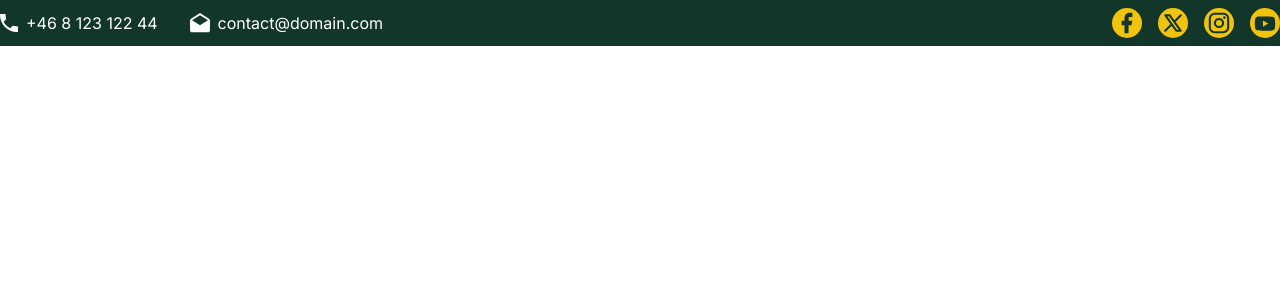
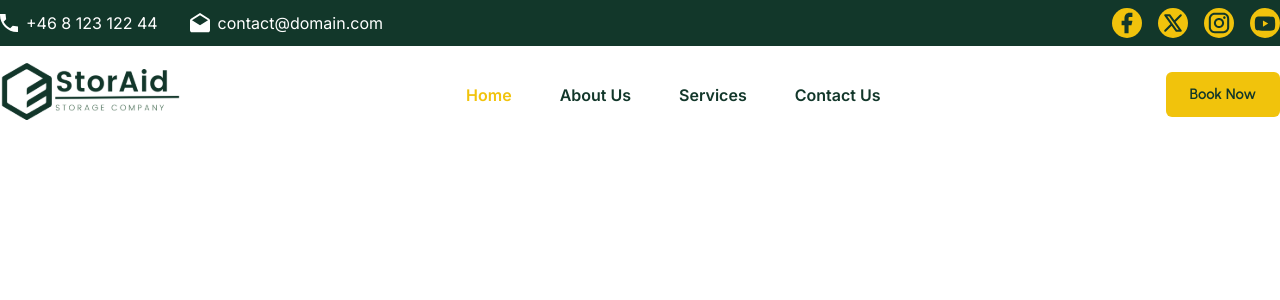
Before and after one commit to dalebjer88/storaid, a React (Vite) app: page / in a window 1280 px wide. Shown: the top 300 px of the page. Built offline with nearby package versions, Linux system fonts and the light colour scheme.

Commit message:
feat(navbar) Finalized navbar component

```diff
--- a/src/index.css
+++ b/src/index.css
@@ -1,21 +1,23 @@
 @import url('https://fonts.googleapis.com/css2?family=Inter:ital,opsz,wght@0,14..32,100..900;1,14..32,100..900&family=Manrope:wght@200..800&family=Roboto:ital,wght@0,100..900;1,100..900&display=swap');
+@import url('https://fonts.googleapis.com/css2?family=Urbanist:wght@400;600;700&display=swap');
 
 *, *::before, *::after {
     box-sizing: border-box;
 }
 :root {
-   --color-primary: #FFFFFF;
-   --color-secondary: #12372A;
-   --color-accent: #F1C30C;
-   --color-accent-3: rgba(18, 55, 42, 0.8);
+    --color-primary: #FFFFFF;
+    --color-secondary: #12372A;
+    --color-accent: #F1C30C;
+    --color-accent-3: rgba(18, 55, 42, 0.8);
+    --font-size-body: 1rem;
+    --font-size-body2: 0.9375rem;
 }
 
 html, body {
     margin: 0;
     scroll-behavior: smooth;
-    color: var(--color-primary);
+    color: var(--color-secondary);
     background-color: var(--color-primary);
-    font-size: 16px;
     font-weight: 400;
     font-family: "Inter";
     font-style: normal;
--- a/src/layout/MainLayout.jsx
+++ b/src/layout/MainLayout.jsx
@@ -1,6 +1,6 @@
 import React from 'react';
 import Header from './Header';
-// import Footer from './Footer'; // Kommenterad tills den behövs
+import Navbar from './Navbar';
 
 export default function MainLayout({ children }) {
   return (
@@ -8,7 +8,7 @@ export default function MainLayout({ children }) {
 
 
       <Header />
-
+      <Navbar />
 
       <main className="page-content">
         {children}
--- a/src/layout/Navbar.css
+++ b/src/layout/Navbar.css
@@ -0,0 +1,71 @@
+navbar {
+    min-height: 3rem;
+}
+
+.navbar-container {
+    max-width: 1825px;
+    margin: 0 auto;
+}
+
+.navbar-content {
+    display: flex;
+    justify-content: space-between;
+    align-items: center;
+    padding: 1rem 0;
+}
+
+.navbar-links ul {
+    list-style: none;
+    display: flex;
+    gap: 2rem;
+    padding: 0;
+    margin: 0;
+}
+
+.navbar-links a {
+    text-decoration: none;
+    color: var(--color-secondary);
+    font-weight: 600;
+    padding: 0.5rem;
+    transition: color 0.2s ease-in-out;
+}
+
+.navbar-links a[aria-current="page"] {
+    color: var(--color-accent);
+    padding-bottom: calc(0.5rem - 2px);
+}
+
+.navbar-links a:hover,
+.navbar-links a:focus-visible {
+    color: var(--color-accent);
+    outline: 2px solid var(--color-accent);
+    outline-offset: 2px;
+    border-radius: 4px;
+}
+
+.btn, a.btn, button.btn {
+    font-size: var(--font-size-body2);
+    font-family: "Urbanist", "Inter", sans-serif;
+    display: inline-block;
+    font-weight: 600;
+    padding: 0.7rem 1.5rem;
+    border-radius: 6px;
+    border: none;
+    cursor: pointer;
+    text-decoration: none;
+    transition: background-color 0.2s ease-in-out, color 0.2s ease-in-out, transform 0.2s ease-in-out;
+}
+
+.btn--primary {
+    background-color: var(--color-accent);
+    color: var(--color-secondary);
+}
+
+
+.btn--on-light:hover,
+.btn--on-light:focus-visible {
+    background-color: var(--color-secondary);
+    color: var(--color-primary);
+    outline: 2px solid var(--color-accent);
+    outline-offset: 0.5px;
+}
--- a/src/layout/Navbar.jsx
+++ b/src/layout/Navbar.jsx
@@ -4,13 +4,22 @@ import StoraidLogo from '../assets/storaid-logo.svg';
 
 function Navbar() {
   return (
-    <div className="navbar">
-        <div className="container">
-            <img src={StoraidLogo} alt="Storaid Logotype"></img>
-            <nav className="main-nav"></nav>
-            <button></button>
+    <nav className="navbar">
+        <div className="navbar-container">
+          <div className="navbar-content">
+              <a href ="/" className="navbar-logo"><img src={StoraidLogo} alt="Storaid Logotype"></img></a>
+              <div className="navbar-links">
+                <ul>
+                  <li><a href="/" aria-current="page">Home</a></li>
+                  <li><a href="/about-us">About Us</a></li>
+                  <li><a href="/services">Services</a></li>
+                  <li><a href="/contact-us">Contact Us</a></li>
+                </ul>
+              </div>
+              <a href="/booking" className="btn btn--primary btn--on-light">Book Now</a>
+            </div>
         </div>
-    </div>
+    </nav>
   );
 }
 
```
